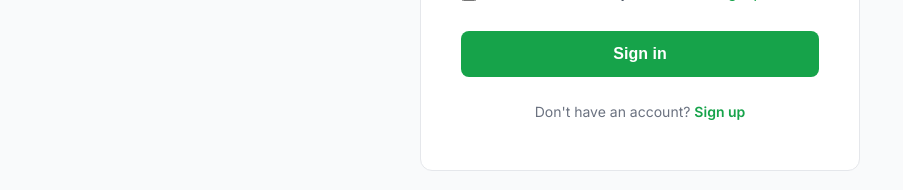
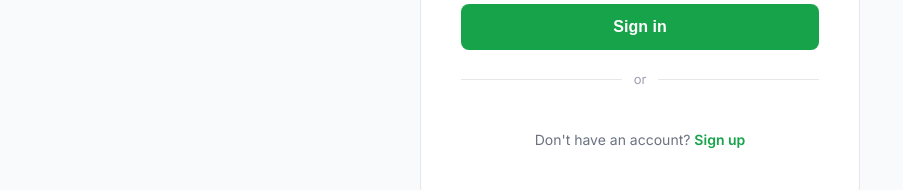
Before and after one commit to mahir-soa/FYP, a React (Vite) app in the folder ReactApp/: page /login in a window 1280 px wide. Shown: the part 536-726 px from the top of the page, without its empty margins (0-903 px from the left). Built offline with nearby package versions, Linux system fonts and the light colour scheme; no server answers.

Commit message:
google auth

```diff
--- a/ReactApp/index.html
+++ b/ReactApp/index.html
@@ -9,6 +9,7 @@
     <link rel="apple-touch-icon" sizes="180x180" href="/favicon.png" />
     <meta name="viewport" content="width=device-width, initial-scale=1.0" />
     <title>Nudge</title>
+    <script src="https://accounts.google.com/gsi/client" async></script>
   </head>
   <body>
     <div id="root"></div>
--- a/ReactApp/src/pages/Login.jsx
+++ b/ReactApp/src/pages/Login.jsx
@@ -1,4 +1,4 @@
-import { useState } from "react"
+import { useState, useEffect, useRef } from "react"
 import { Link, useNavigate } from "react-router-dom"
 import { useAuth } from "../context/AuthContext"
 import nudgeLogo from "../assets/nudge logo.PNG"
@@ -10,8 +10,51 @@ export default function Login() {
   const [remember, setRemember] = useState(false)
   const [error, setError] = useState("")
   const [loading, setLoading] = useState(false)
-  const { login } = useAuth()
+  const { login, googleLogin } = useAuth()
   const navigate = useNavigate()
+  const googleBtnRef = useRef(null)
+
+  useEffect(() => {
+    const initGoogle = () => {
+      if (window.google?.accounts?.id) {
+        window.google.accounts.id.initialize({
+          client_id: import.meta.env.VITE_GOOGLE_CLIENT_ID,
+          callback: handleGoogleResponse,
+        })
+        window.google.accounts.id.renderButton(googleBtnRef.current, {
+          theme: "outline",
+          size: "large",
+          width: "100%",
+          text: "signin_with",
+        })
+      }
+    }
+
+    if (window.google?.accounts?.id) {
+      initGoogle()
+    } else {
+      const interval = setInterval(() => {
+        if (window.google?.accounts?.id) {
+          initGoogle()
+          clearInterval(interval)
+        }
+      }, 100)
+      return () => clearInterval(interval)
+    }
+  }, [])
+
+  const handleGoogleResponse = async (response) => {
+    setError("")
+    setLoading(true)
+    try {
+      await googleLogin(response.credential)
+      navigate("/")
+    } catch (err) {
+      setError(err.response?.data?.message || "Google sign-in failed")
+    } finally {
+      setLoading(false)
+    }
+  }
 
   const handleSubmit = async (e) => {
     e.preventDefault()
@@ -31,7 +74,7 @@ export default function Login() {
   return (
     <div className="auth-page">
       <div className="auth-logo">
-        <img src={nudgeLogo} alt="Nudge" />
+        <Link to="/"><img src={nudgeLogo} alt="Nudge" /></Link>
       </div>
 
       <div className="auth-card">
@@ -82,6 +125,10 @@ export default function Login() {
           </button>
         </form>
 
+        <div className="auth-divider"><span>or</span></div>
+
+        <div ref={googleBtnRef} className="google-signin-wrapper" />
+
         <p className="auth-footer">
           Don't have an account? <Link to="/register">Sign up</Link>
         </p>
--- a/ReactApp/src/pages/css/Login.css
+++ b/ReactApp/src/pages/css/Login.css
@@ -170,6 +170,33 @@
   height: 20px;
 }
 
+/* Divider */
+.auth-divider {
+  display: flex;
+  align-items: center;
+  margin: 20px 0 16px;
+}
+
+.auth-divider::before,
+.auth-divider::after {
+  content: "";
+  flex: 1;
+  height: 1px;
+  background: #e5e7eb;
+}
+
+.auth-divider span {
+  padding: 0 12px;
+  color: #9ca3af;
+  font-size: 13px;
+}
+
+/* Google Sign-In Wrapper */
+.google-signin-wrapper {
+  display: flex;
+  justify-content: center;
+}
+
 /* Footer */
 .auth-footer {
   text-align: center;
```
